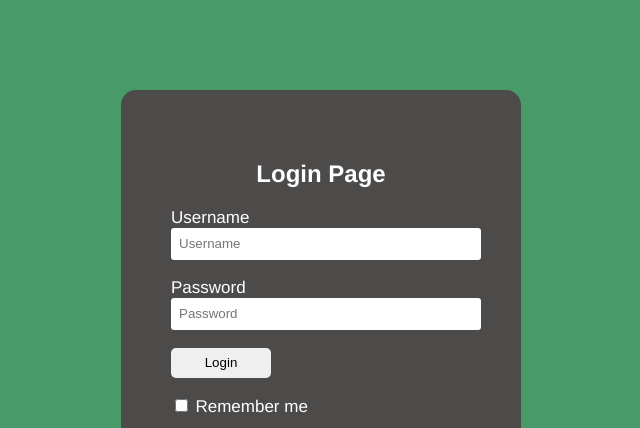
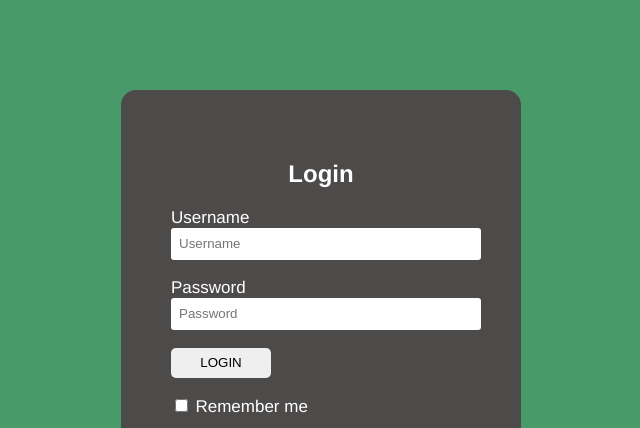
Before and after one commit to kaleian/Login-page, a plain HTML site: page index.html in a window 1280 px wide. Shown: the top 428 px of the page, without its empty margins (319-959 px from the left). Drawn offline with Linux system fonts and the light colour scheme.

Commit message:
:100: renamed the login page to login :money_with_wings:

```diff
--- a/index.html
+++ b/index.html
@@ -9,7 +9,7 @@
 <body>
 
     <div class="login">
-         <h2>Login Page</h2>
+         <h2>Login </h2>
         <form id="login" method="get" action="login.php">
             <label>Username</label>
             <input type="text" name="Uname" id="Uname" placeholder="Username">
@@ -17,7 +17,7 @@
             <label>Password</label>
             <input type="password" name="Pass" id="Pass" placeholder="Password">
             <br><br>
-            <input type="button" name="log" id="log" value="Login">
+            <input type="button" name="log" id="log" value="LOGIN">
             <br><br>
             <input type="checkbox" id="check">
             <span>Remember me</span>
```
